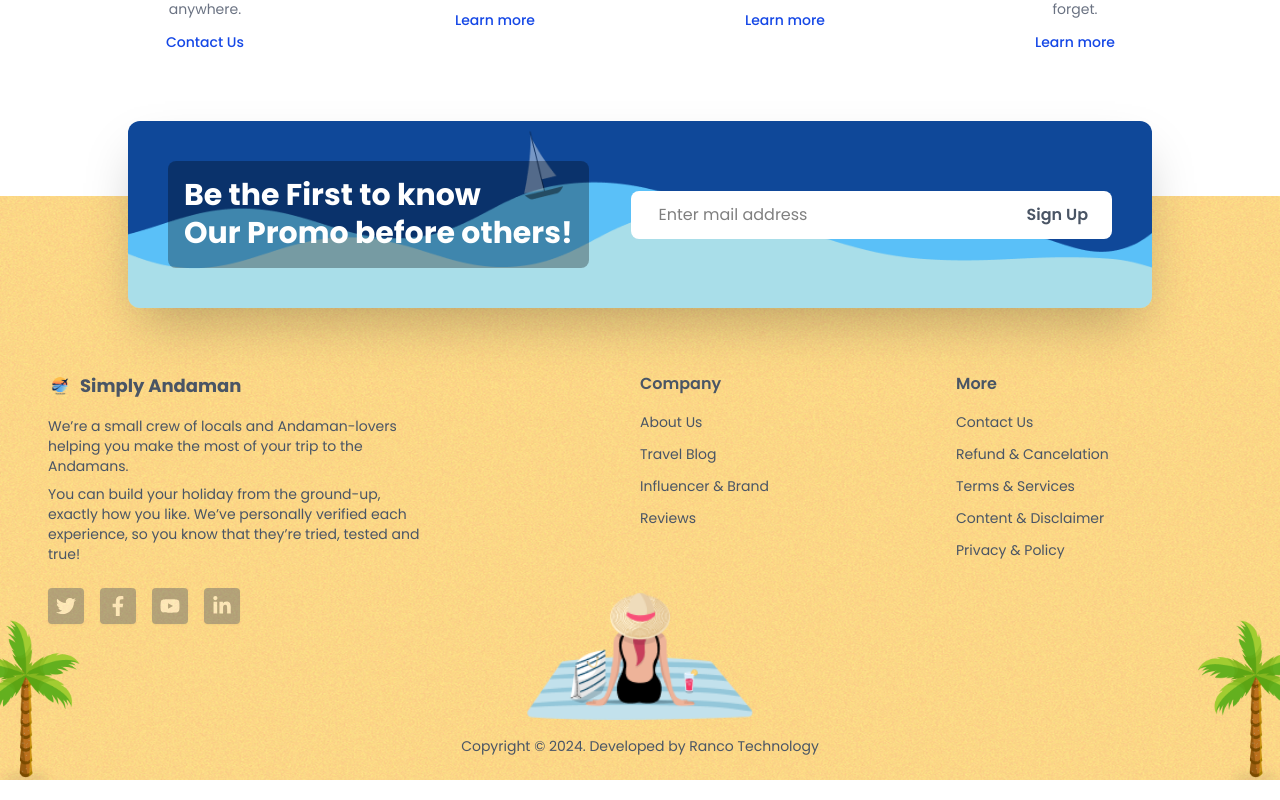
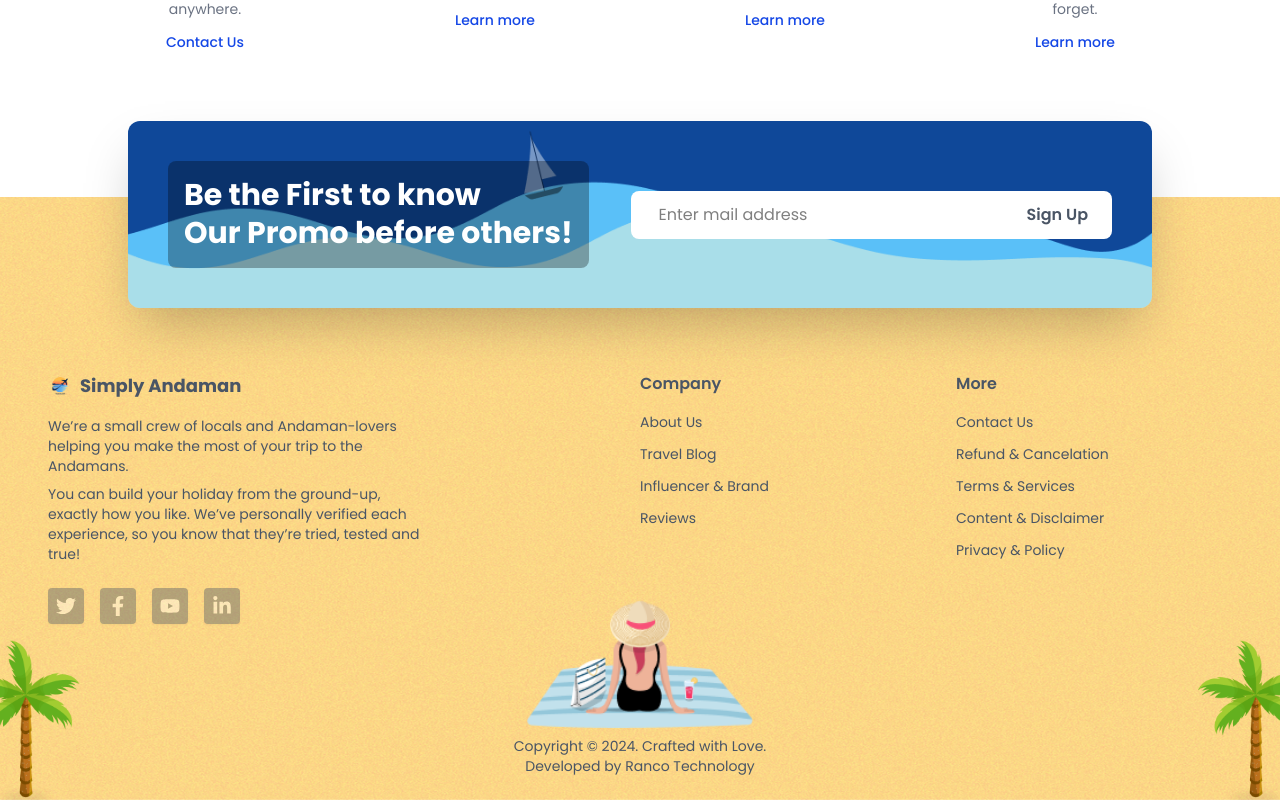
Before and after one commit to Ranjith1110/simply-andaman, a React (Vite) app in the folder client/: page / in a window 1280 px wide. Shown: the part 6902-7702 px from the top of the page. Built offline with nearby package versions, Linux system fonts and the light colour scheme; no server answers.

Commit message:
Feat : Footer updated

```diff
--- a/client/src/components/Footer.jsx
+++ b/client/src/components/Footer.jsx
@@ -135,7 +135,7 @@ const Footer = () => {
         </div>
 
         {/* Bottom Decorations */}
-        <div className="absolute bottom-15 left-1/2 -translate-x-1/2 z-10">
+        <div className="absolute bottom-18 left-1/2 -translate-x-1/2 z-10">
           <img src={assets.Footergirl} alt="girl" className="h-32" />
         </div>
 
@@ -148,7 +148,7 @@ const Footer = () => {
 
         {/* Copyright */}
         <div className="text-center pt-8 pb-6 text-gray-600 relative z-10">
-          <p className="text-sm">Copyright © 2024. <a href="https://rancotechnology.com/" target="_blank">Developed by Ranco Technology</a></p>
+          <p className="text-sm">Copyright © 2024. Crafted with Love. <br /><a href="https://rancotechnology.com/" target="_blank">Developed by Ranco Technology</a></p>
         </div>
       </div>
     </footer>
```
